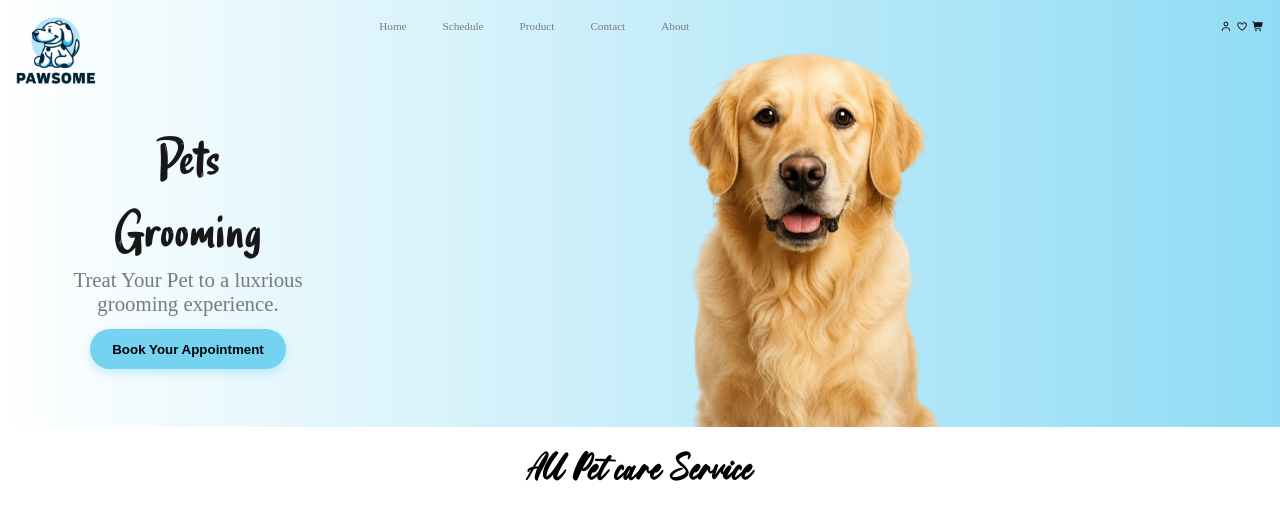
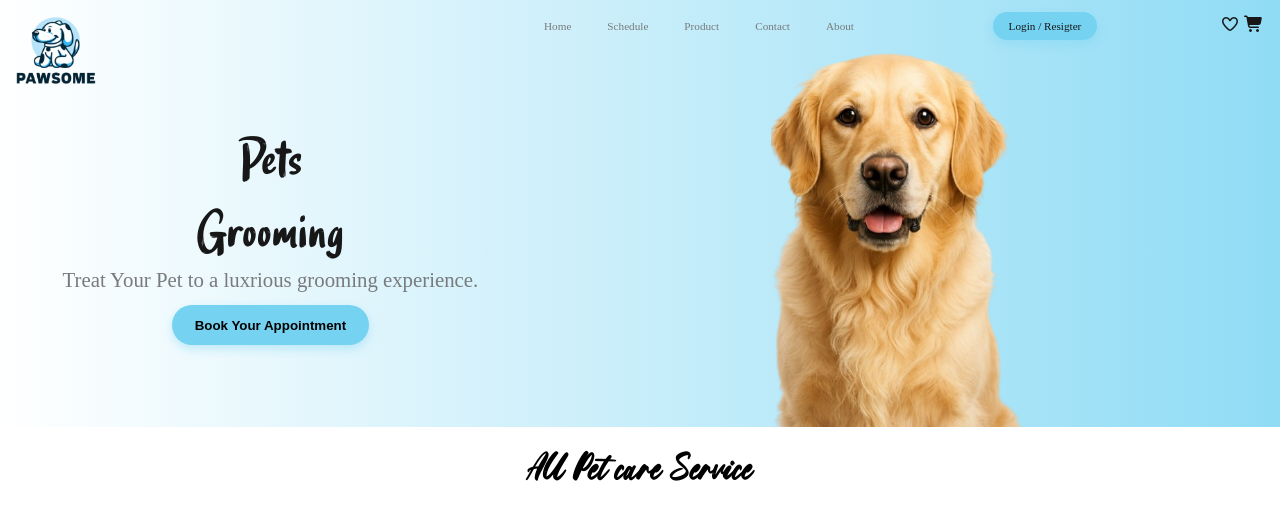
Before and after one commit to realtauseefahmad/miniwebproject, a plain HTML site: page Paw-some/index.html in a window 1280 px wide. Shown: the top 506 px of the page. Drawn offline with Linux system fonts and the light colour scheme.

Commit message:
laptop responsive

```diff
--- a/Paw-some/home.scss
+++ b/Paw-some/home.scss
@@ -76,12 +76,16 @@ header{
             display: flex;
             justify-content: space-between;
             padding: 1rem 1rem;
+            // gap: 1rem;
             .nav1{
                 img{
                     width: 60px;
                 }
             }
             .nav2{
+                display: none;
+            }
+            .nav2A{
                 display: none;
             }
             .nav2a{
@@ -376,3 +380,46 @@ h2{
            }
     }
 }
+@media (min-width:900px) {
+    header{
+        .header1{
+            width: 40%;
+        }
+        .header2{
+            width: 60%;
+            .head{
+                .nav2A {
+                    display: block;
+                    a{
+                        padding: 0.5rem 1rem;
+                        text-decoration: none;
+                        color: #171717;
+                        background-color: rgb(117, 210, 241);
+                        border-radius: 50px;
+                        font-size: 0.7rem;
+                        box-shadow: 0 4px 10px rgba(117, 210, 241, 0.4);
+
+                        &:hover {
+                            background-color: #0ea5e9;
+                            color: #fff;
+                            transform: scale(1.05);
+                            box-shadow: 0 6px 15px rgba(14, 165, 233, 0.5);
+                        }
+
+                        &:active {
+                          transform: scale(0.97);
+                        }
+                    }
+                }
+                .nav2a{
+                    .user{
+                        display: none;
+                    }
+                    a{
+                        font-size: 1rem;
+                    }
+                }
+            }
+        }
+    }
+}
--- a/Paw-some/index.html
+++ b/Paw-some/index.html
@@ -32,8 +32,11 @@
                     <a href="#">Contact</a>
                     <a href="#">About</a>
                 </div>
+                <div class="nav2A">
+                    <a href="#">Login / Resigter</a>
+                </div>
                 <div class="nav2a">
-                    <a href="#"><i class="fa-regular fa-user"></i></a>
+                    <a class="user" href="#"><i class="fa-regular fa-user"></i></a>
                     <a href="#"><i class="fa-regular fa-heart"></i></a>
                     <a href="#"><i class="fa-solid fa-cart-shopping"></i></a>
                 </div>
```
Also changed, not shown: Paw-some/home.css, 1 other file.
